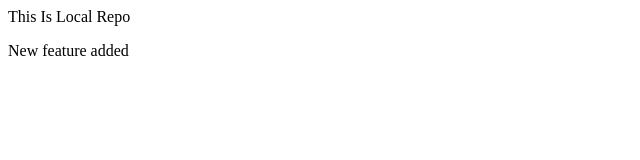
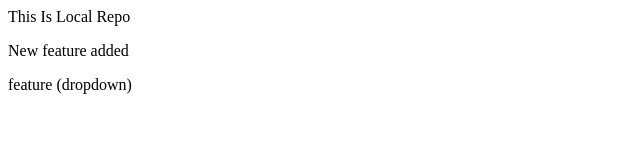
Before and after one commit to FenilViradiya/localrepo, a plain HTML site: page index.html in a window 1280 px wide. Shown: the whole page, without its empty margins (0-640 px from the left). Drawn offline with Linux system fonts and the light colour scheme.

Commit message:
add dropdown

```diff
--- a/index.html
+++ b/index.html
@@ -1,2 +1,3 @@
 <p>This Is Local Repo </p>
 <p>New feature added</p>
+<p>feature (dropdown)</p>
```
